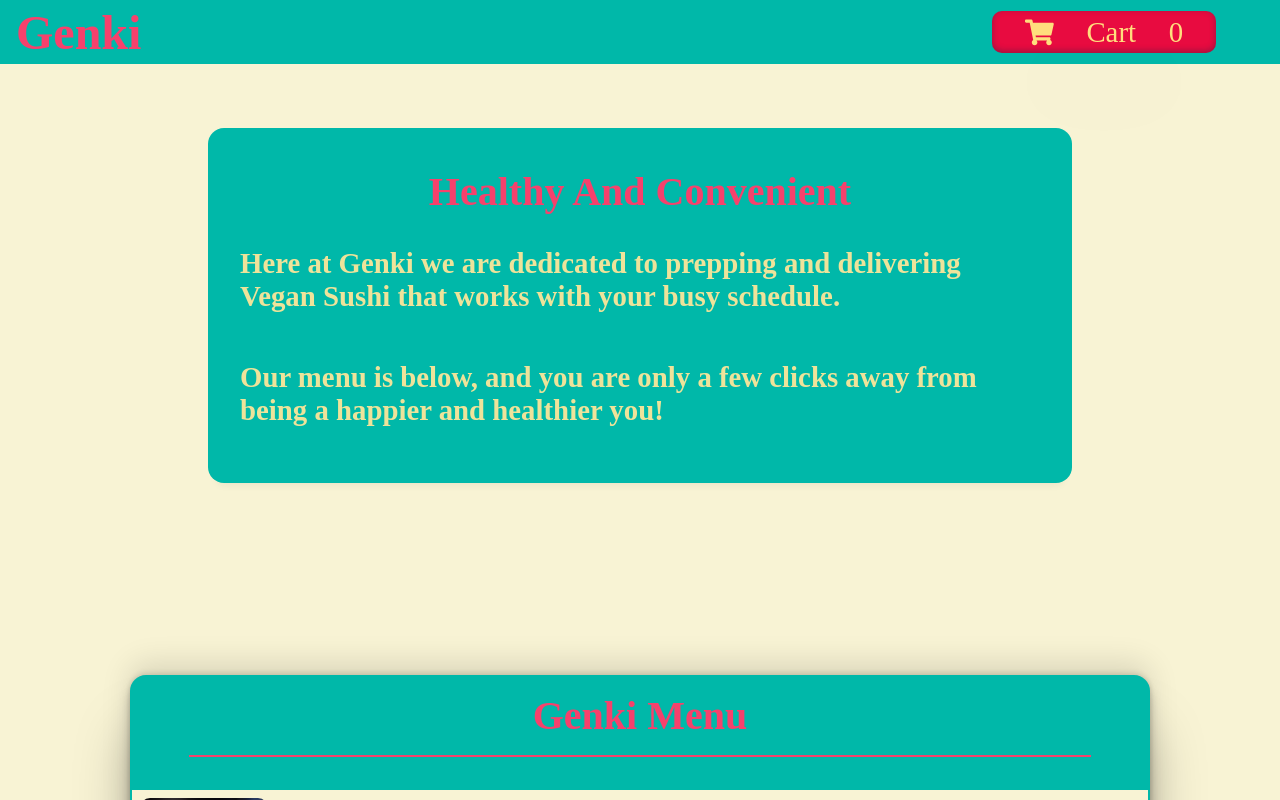
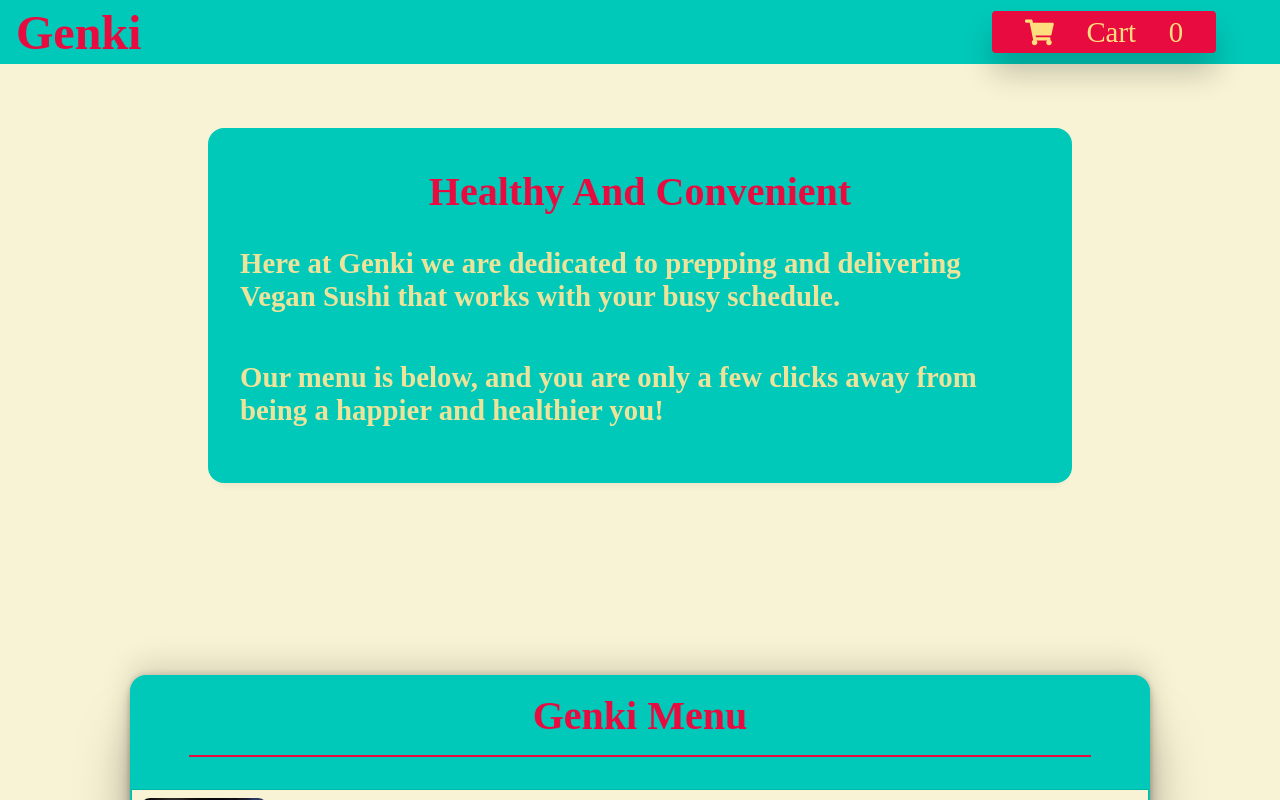
Before and after one commit to vibrentcarey/restaurant, a React (Create React App) app: page / in a window 1280 px wide. Built offline with nearby package versions, Linux system fonts and the light colour scheme; a web font is replaced by a local one.

Commit message:
Add animations

```diff
--- a/src/components/Cart/Cart.module.css
+++ b/src/components/Cart/Cart.module.css
@@ -1,12 +1,23 @@
+@keyframes slide-in {
+  from {
+    opacity: 0;
+  }
+
+  to {
+    opacity: 1;
+  }
+}
+
 .cart {
-  background-color: #00b8a9;
+  animation: slide-in 1s;
+  background-color: #00c9b9;
   width: 70%;
   height: 60%;
   border-radius: 1em;
   display: flex;
   flex-direction: column;
   align-items: center;
-  color: #f6416c;
+  color: #e80b40;
   box-shadow: rgba(17, 17, 26, 0.1) 0px 1px 0px;
   max-width: 500px;
 }
@@ -27,7 +38,7 @@
   width: 0.4rem; /* Remove scrollbar space */
   background: transparent; /* Optional: just make scrollbar invisible */
 }
-/* Optional: show position indicator in red */
+
 ::-webkit-scrollbar-thumb {
   background: #00b8a9;
 }
@@ -44,7 +55,7 @@
   font-size: x-large;
   border-radius: 1em;
   border: none;
-  margin: 0.5em;
+  margin: 0.2em;
   width: 5em;
   height: 1.5em;
   color: #ffde7d;
@@ -52,6 +63,14 @@
   box-shadow: rgba(0, 0, 0, 0.2) 0px 12px 28px 0px,
     rgba(0, 0, 0, 0.1) 0px 2px 4px 0px,
     rgba(255, 255, 255, 0.05) 0px 0px 0px 1px inset;
+}
+
+.buttons {
+  height: 90%;
+  width: 70%;
+  display: flex;
+  align-items: flex-end;
+  flex-wrap: wrap;
 }
 
 #close {
@@ -134,6 +153,7 @@ hr {
 .cartHeading {
   color: #e80b40;
 }
+
 @media screen and (max-width: 800px) {
   .cart {
     width: 90vw;
--- a/src/components/Layout/Header.module.css
+++ b/src/components/Layout/Header.module.css
@@ -1,6 +1,6 @@
 .header{
   width: 100%;
-  background-color: #00B8A9;
+  background-color: #00c9b9;
   height: 4rem;
   display: flex;
   position: fixed;
@@ -8,7 +8,7 @@
 
 .restaurant{
   margin-left: 1rem;
-  color: #F6416C;
+  color: #e80b40;
   font-size: 3em;
   width: 70%;
   font-weight: bold;
@@ -33,12 +33,12 @@
   width: 14rem;
   margin: 1em;
   margin-right: 4em;
-  border-radius: 10px;
+  border-radius: 4px;
   display: flex;
   justify-content: space-evenly;
   align-items: center;
-  /* #14 by Stripe*/
-  box-shadow: rgba(50, 50, 93, 0.25) 0px 50px 100px -20px, rgba(0, 0, 0, 0.3) 0px 30px 60px -30px, rgba(10, 37, 64, 0.35) 0px -2px 6px 0px inset;
+  /* #83 by Mac*/
+  box-shadow: rgba(0, 0, 0, 0.2) 0px 20px 30px;
 }
 
 .button:hover {
--- a/src/components/Meals/Menu.module.css
+++ b/src/components/Meals/Menu.module.css
@@ -1,12 +1,12 @@
 .menu {
   width: 80%;
-  background-color: #00B8A9;
+  background-color: #00c9b9;
   margin: 4em;
   display: flex;
   flex-direction: column;
   margin-bottom: 8rem;
   align-items: center;
-  color: #F6416C;
+  color: #E80B40;
   border-radius: 1em;
   padding: 0.6rem;
   max-width: 1000px;
@@ -14,7 +14,7 @@
 }
 
 hr {
-  border: 1px solid #F6416C;
+  border: 1px solid #E80B40;
   margin-bottom: 2rem;
 }
 
--- a/src/components/Meals/RestaurantSummary.module.css
+++ b/src/components/Meals/RestaurantSummary.module.css
@@ -1,11 +1,11 @@
 .summary {
   width: 85%;
-  background-color: #00B8A9;
+  background-color: #00c9b9;
   margin: 8rem 0;
   height: auto;
   padding: 2em;
   border-radius: 1em;
-  color: #F6416C;
+  color: #E80B40;
   display: flex;
   flex-direction: column;
   align-items: center;
```
Also changed, not shown: 2 other files (tests, documents, lock files or other folders).
